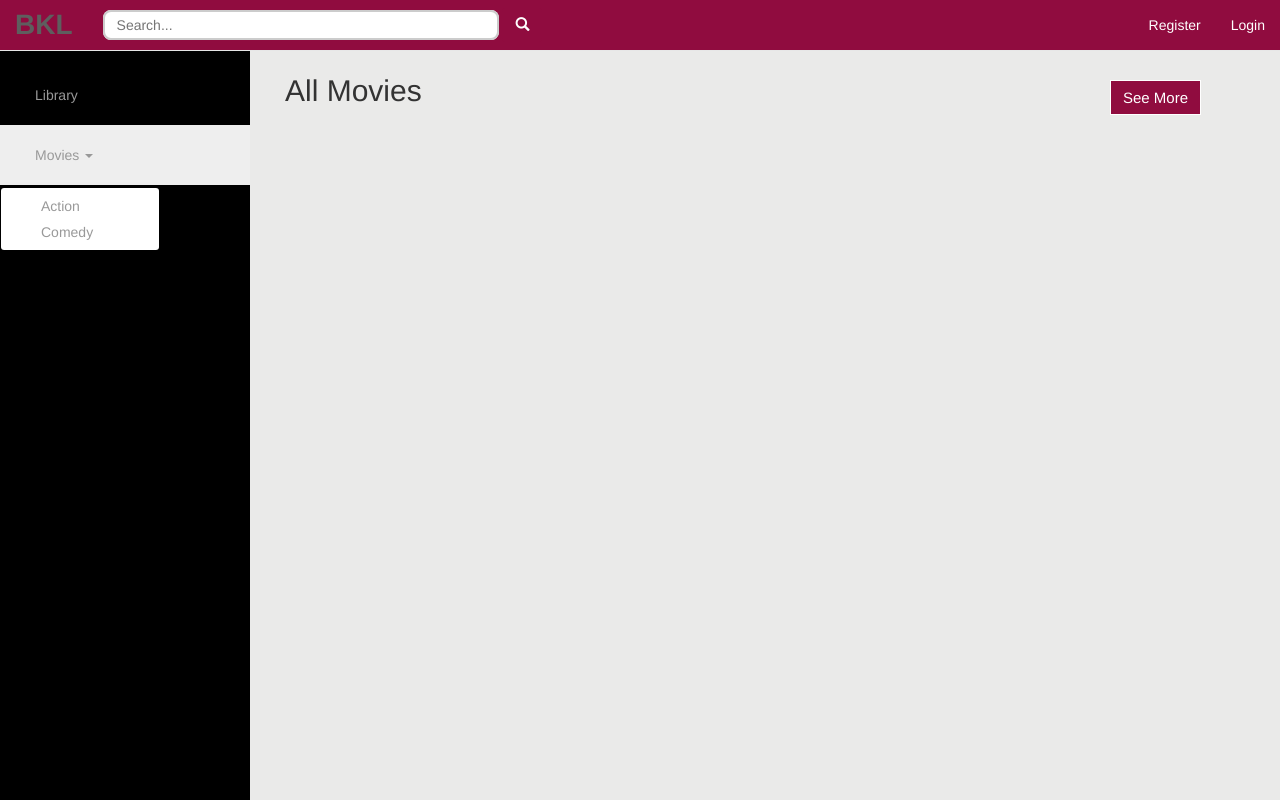
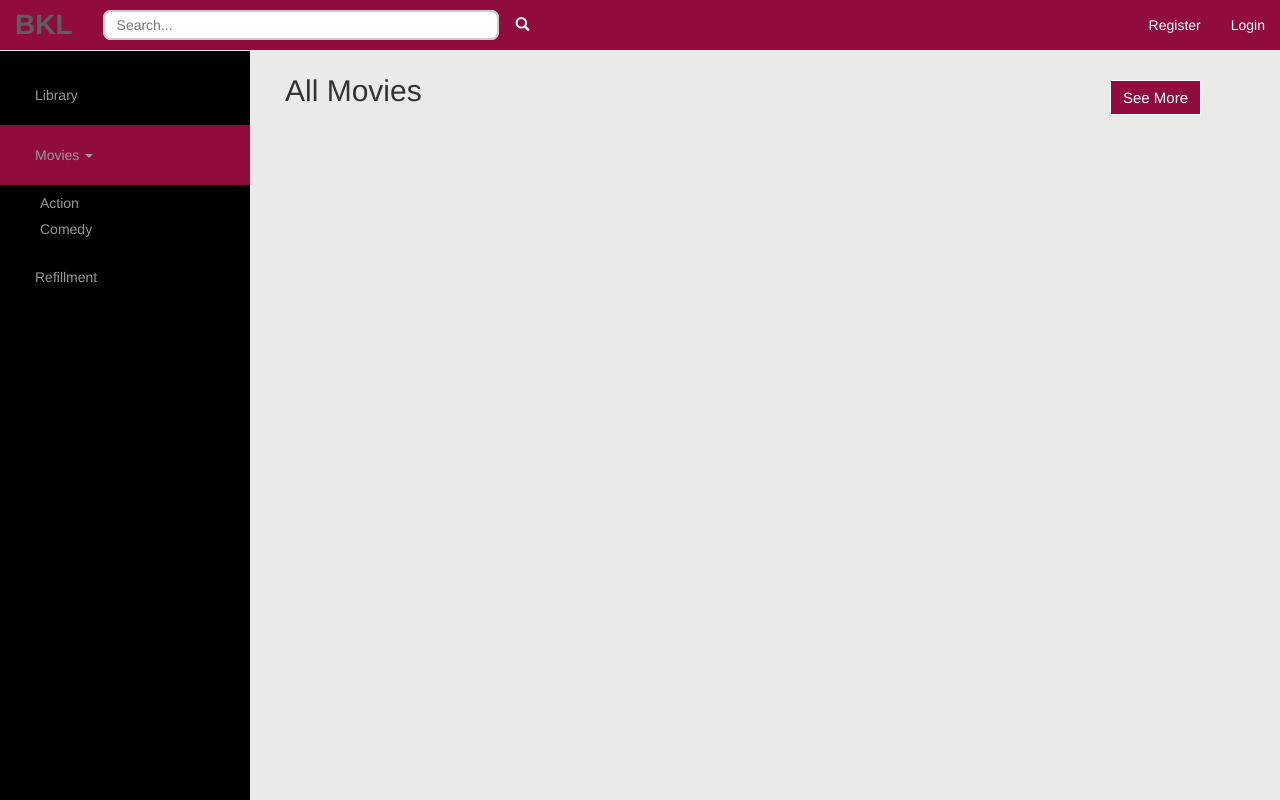
Before and after one commit to raksit31667/wsp-bkl, a Django app: page /movie/ in a window 1280 px wide, after a click on "Movies". Run offline with Django 3.2, Linux system fonts and the light colour scheme; data that the repository does not hold is empty; some libraries are stand-ins or nearby versions.

Commit message:
fixed sidebar dropdown style

```diff
--- a/website/movie/static/simple-sidebar.css
+++ b/website/movie/static/simple-sidebar.css
@@ -82,6 +82,7 @@
 
 .sidebar-nav li a:active,
 .sidebar-nav li a:focus {
+    background: #000;
     text-decoration: none;
 }
 
@@ -98,6 +99,21 @@
 .sidebar-nav > .sidebar-brand a:hover {
     color: #fff;
     background: none;
+}
+
+.dropdown-menu {
+  position: static;
+  float: none;
+  width: auto;
+  margin-top: 0;
+  background-color: transparent;
+  border: 0;
+  -webkit-box-shadow: none;
+  box-shadow: none;
+}
+
+.nav .open>a, .nav .open>a:focus, .nav .open>a:hover {
+    background-color: #900C3F;
 }
 
 @media(min-width:768px) {
```
